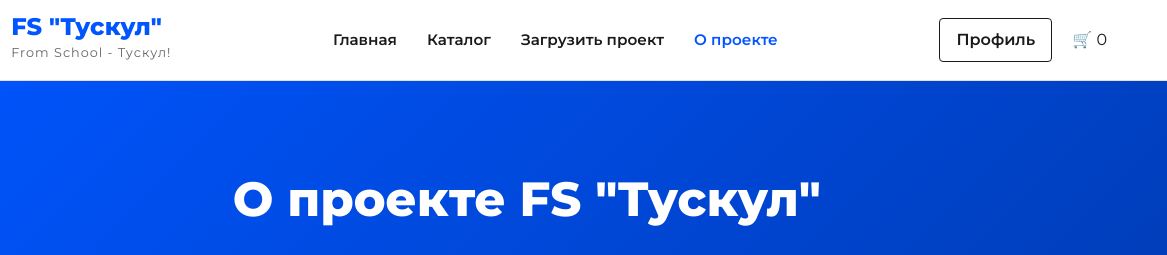
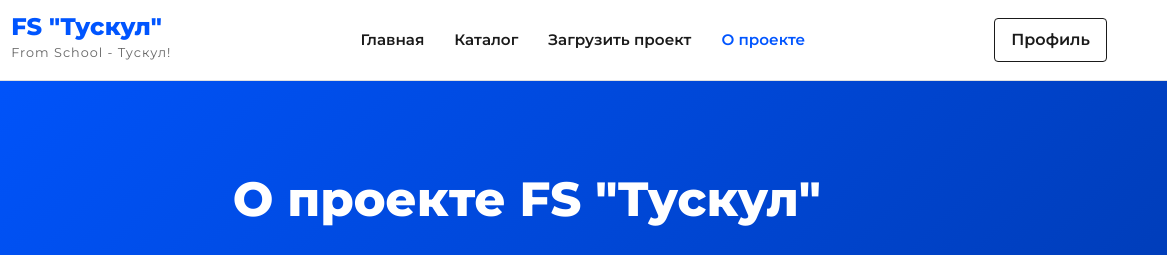
Before and after one commit to NEEWDM/MPIT2026, a website: page about.html in a window 1280 px wide. Shown: the top 255 px of the page, 113-1280 px from the left. Drawn offline with Linux system fonts and the light colour scheme.

Commit message:
build14.3

```diff
--- a/about.html
+++ b/about.html
@@ -32,7 +32,6 @@
 
             <div class="user-actions">
                 <a href="profile.html" class="btn btn-outline">Профиль</a>
-                <div class="cart-icon">🛒 <span id="cart-count">0</span></div>
             </div>
         </div>
     </header>
```
Also changed, not shown: author.html (+0 -1 lines), catalog.html (+0 -1 lines), index.html (+0 -1 lines), profile.html (+0 -1 lines), upload.html (+0 -1 lines).
